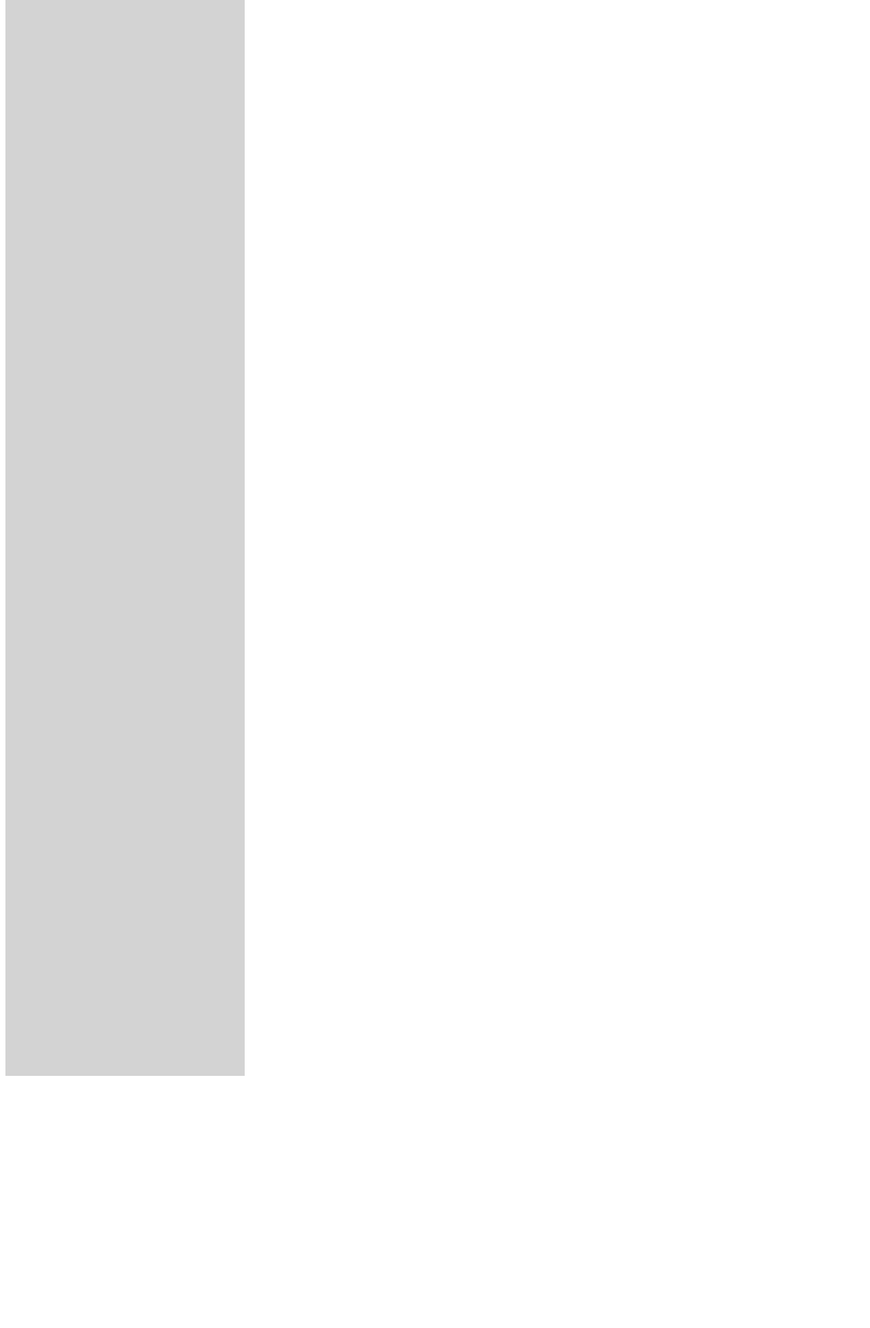
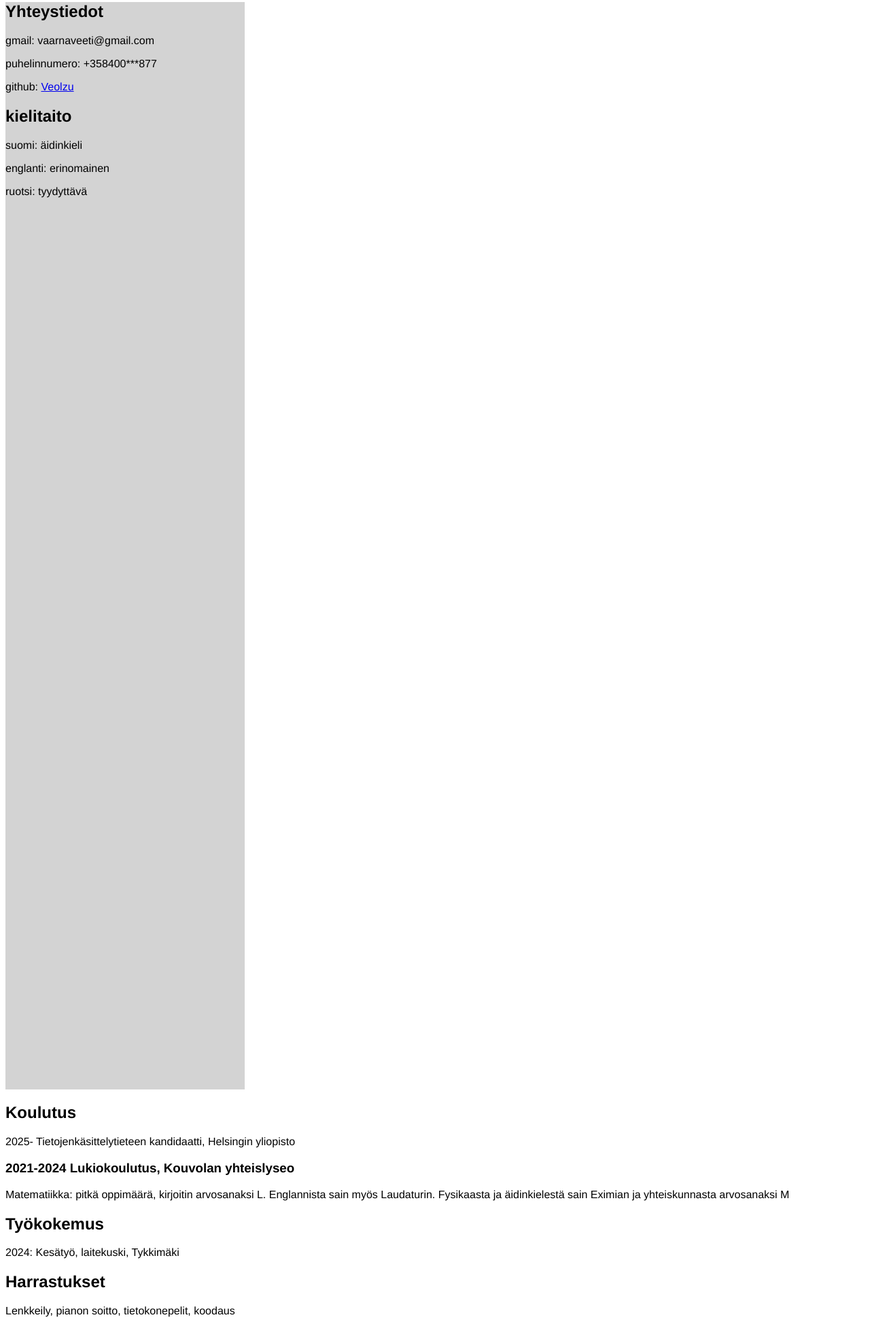
Before and after one commit to Veolzu/resume, a plain HTML site: page index.html in a window 1280 px wide. Shown: the part 230-2184 px from the top of the page at 68% size. Before the commit the page ends 1821 px from the top, so only its background shows below. Drawn offline with Linux system fonts and the light colour scheme.

Commit message:
added some work experience & contact information

```diff
--- a/index.html
+++ b/index.html
@@ -12,13 +12,37 @@
 </head>
 
 <body>
-
   <div class="top-box">
-
     <h1>Veeti Vaarna</h1>
     <p><em>Tietojenkäsittelytieteen opiskelija</em></p>
   </div>
   <div class="left-side-box">
+
+    <h2>Yhteystiedot</h2>
+    <p>gmail: vaarnaveeti@gmail.com</p>
+    <p>puhelinnumero: +358400***877</p>
+    <p>github: <a href="https:/github.com/Veolzu">Veolzu</a></p>
+
+    <h2>kielitaito</h2>
+    <p>suomi: äidinkieli</p>
+    <p>englanti: erinomainen</p>
+    <p>ruotsi: tyydyttävä</p>
+
+  </div>
+
+  <div class ="main-box">
+    <h2>Koulutus</h2>
+    <p>2025- Tietojenkäsittelytieteen kandidaatti, Helsingin yliopisto</p>
+    <h3>2021-2024 Lukiokoulutus, Kouvolan yhteislyseo</h3>
+    <p>Matematiikka: pitkä oppimäärä, kirjoitin arvosanaksi L. Englannista sain myös Laudaturin.
+       Fysikaasta ja äidinkielestä sain Eximian ja yhteiskunnasta arvosanaksi M</p>
+
+    <h2>Työkokemus</h2>
+    <p>2024: Kesätyö, laitekuski, Tykkimäki</p>
+
+    <h2>Harrastukset</h2>
+    <p>Lenkkeily, pianon soitto, tietokonepelit, koodaus</p>
+
 
   </div>
 
```
